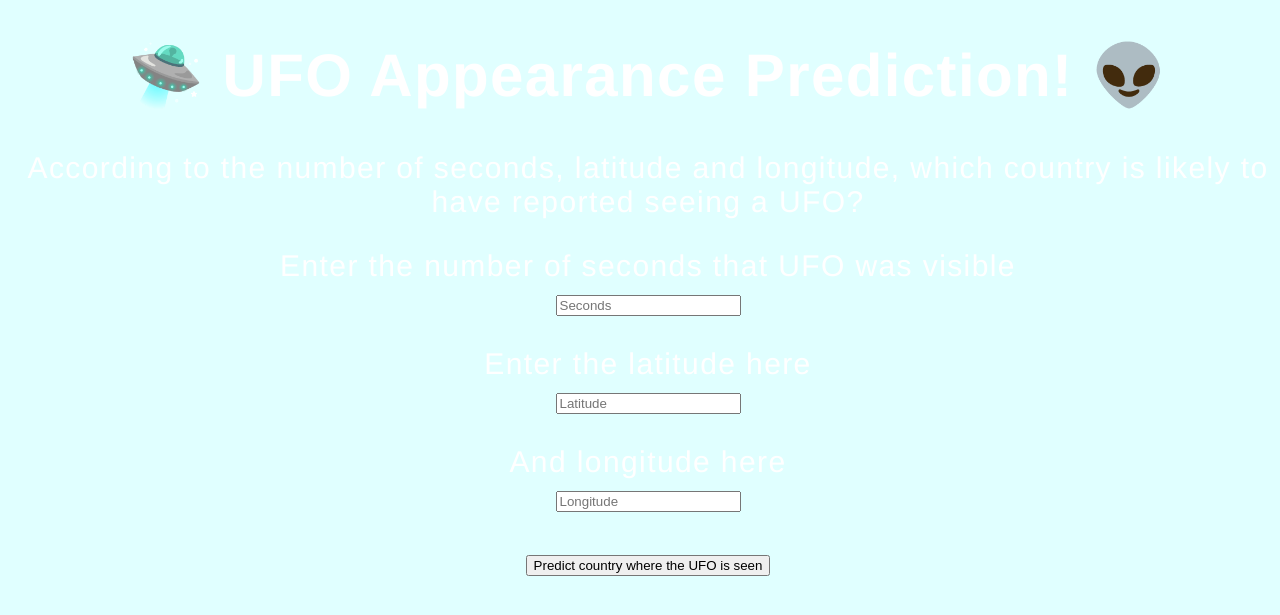
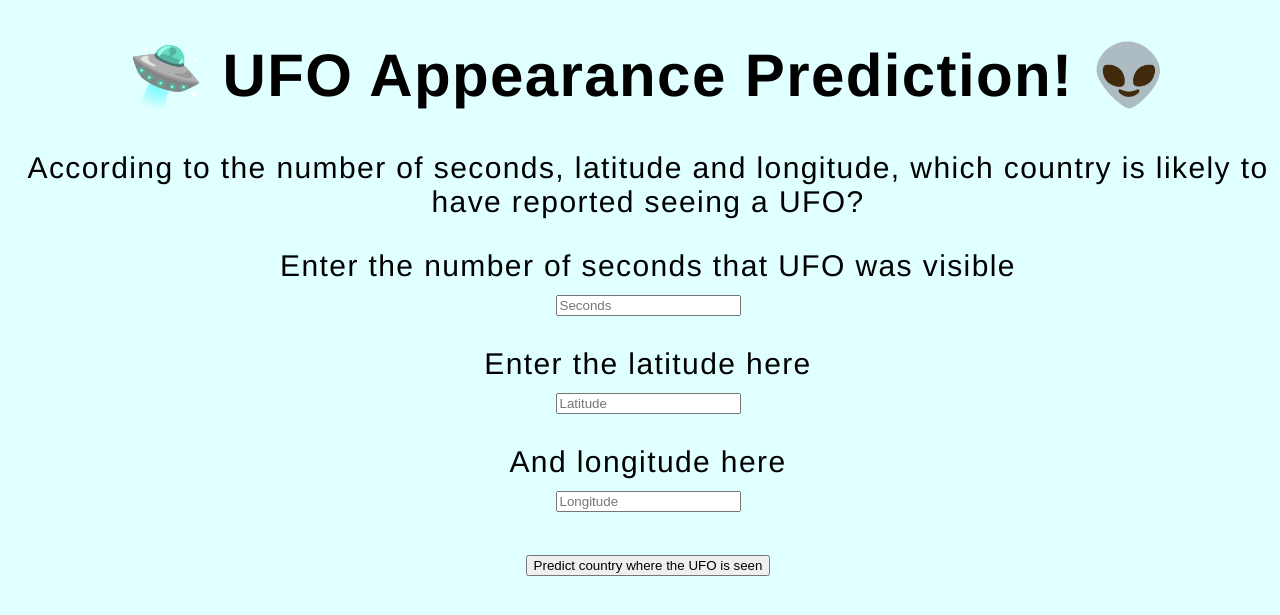
Before and after one commit to Jawakar/Predicting-UFO-Appearance, a Flask app: page / in a window 1280 px wide. Shown: the top 615 px of the page. Run offline with Flask 2, Linux system fonts and the light colour scheme; parts of the project's set-up code (start-up, migrations or seed data) failed here and were passed over.

Commit message:
Update styles.css

```diff
--- a/static/css/styles.css
+++ b/static/css/styles.css
@@ -3,7 +3,7 @@ body {
 	height: 100%;
 	font-family: 'Helvetica';
 	background: black;
-	color: #fff;
+	color: black;
 	text-align: center;
 	letter-spacing: 1.4px;
 	font-size: 30px;
```
